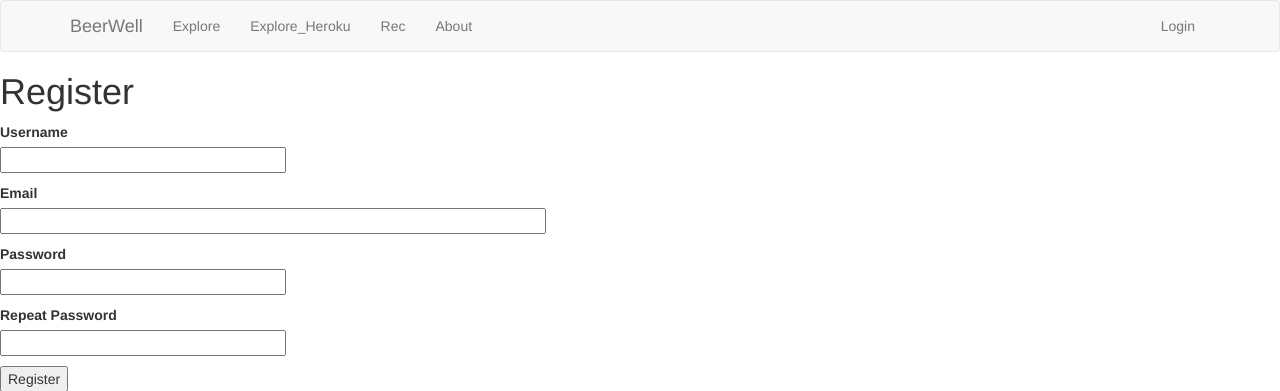
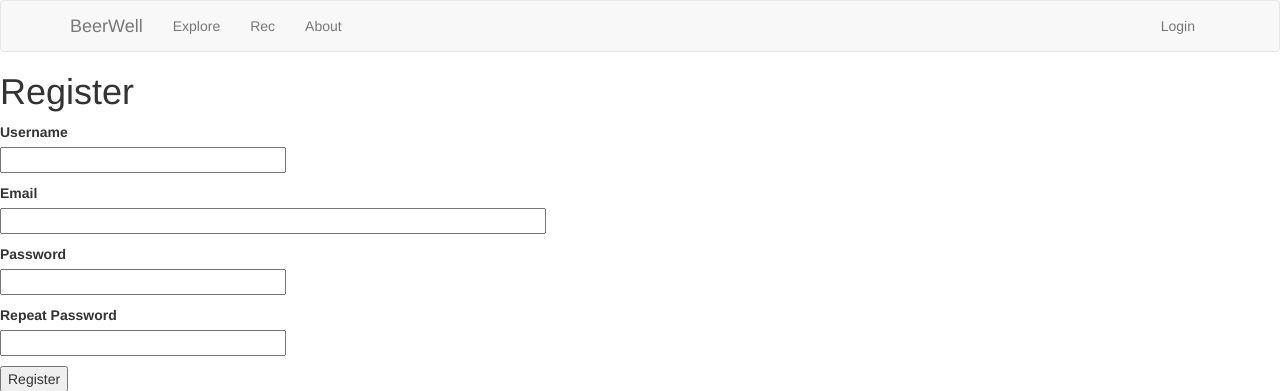
Before and after one commit to njritter/beerwell, a Flask app: page /register in a window 1280 px wide. Shown: the top 391 px of the page. Run offline with Flask 2, Linux system fonts and the light colour scheme; some libraries are stand-ins or nearby versions.

Commit message:
Git rid of explore_heroku

```diff
--- a/app/routes.py
+++ b/app/routes.py
@@ -83,7 +83,7 @@ def recommendations():
 @app.route('/explore/')
 @app.route('/explore/<ind>')
 def explore(ind=0):
-    #panda = pd.read_pickle('/Users/Drazi/beerwell/app/data/beerpanda.pkd')
+    #This tripped me up for a bit ... need absolute paths for Heroku
     basedir = os.path.abspath(os.path.dirname(__file__))
     myPath = os.path.join(basedir, 'static/data/beerpanda.pkd')
     panda = pd.read_pickle(myPath)
@@ -129,9 +129,3 @@ def explore(ind=0):
                             current_beer=current_beer,
                             beer_stats=beer_stats,
                             beer_wordcloud=beer_wordcloud)
-
-
-@app.route('/explore_heroku/')
-@app.route('/explore_heroku/<ind>')
-def explore_heroku(ind=0):
-    return render_template('explore_heroku.html')
--- a/app/templates/base.html
+++ b/app/templates/base.html
@@ -21,7 +21,6 @@
       <div class="collapse navbar-collapse" id="bs-example-navbar-collapse-1">
         <ul class="nav navbar-nav">
           <li><a href="{{ url_for('explore') }}">Explore</a></li>
-          <li><a href="{{ url_for('explore_heroku') }}">Explore_Heroku</a></li>
           <li><a href="{{ url_for('recommendations') }}">Rec</a></li>
           <li><a href="{{ url_for('about') }}">About</a></li>
         </ul>
```
Also changed, not shown: app/templates/explore_heroku.html (deleted, +0 -10 lines).
